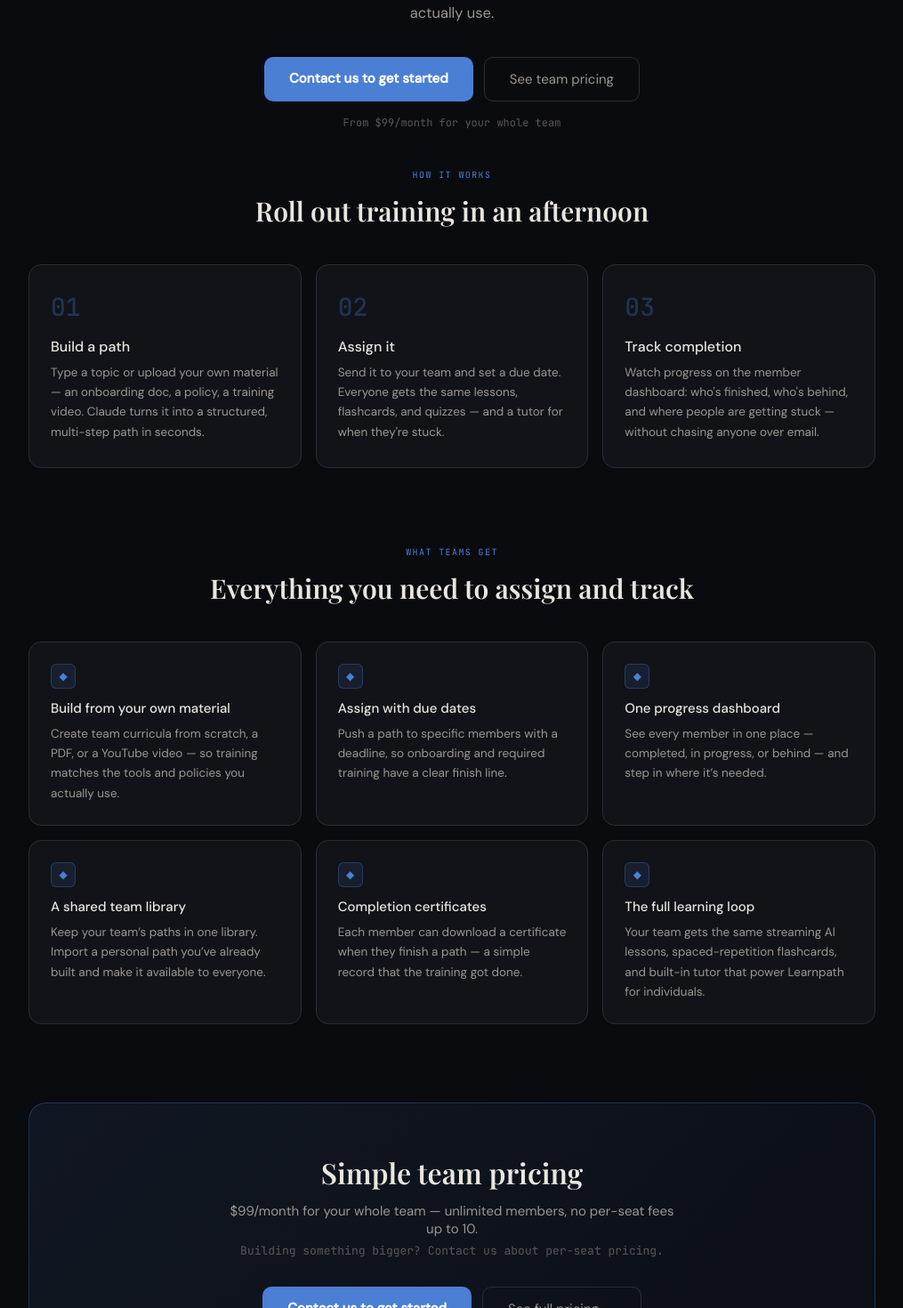
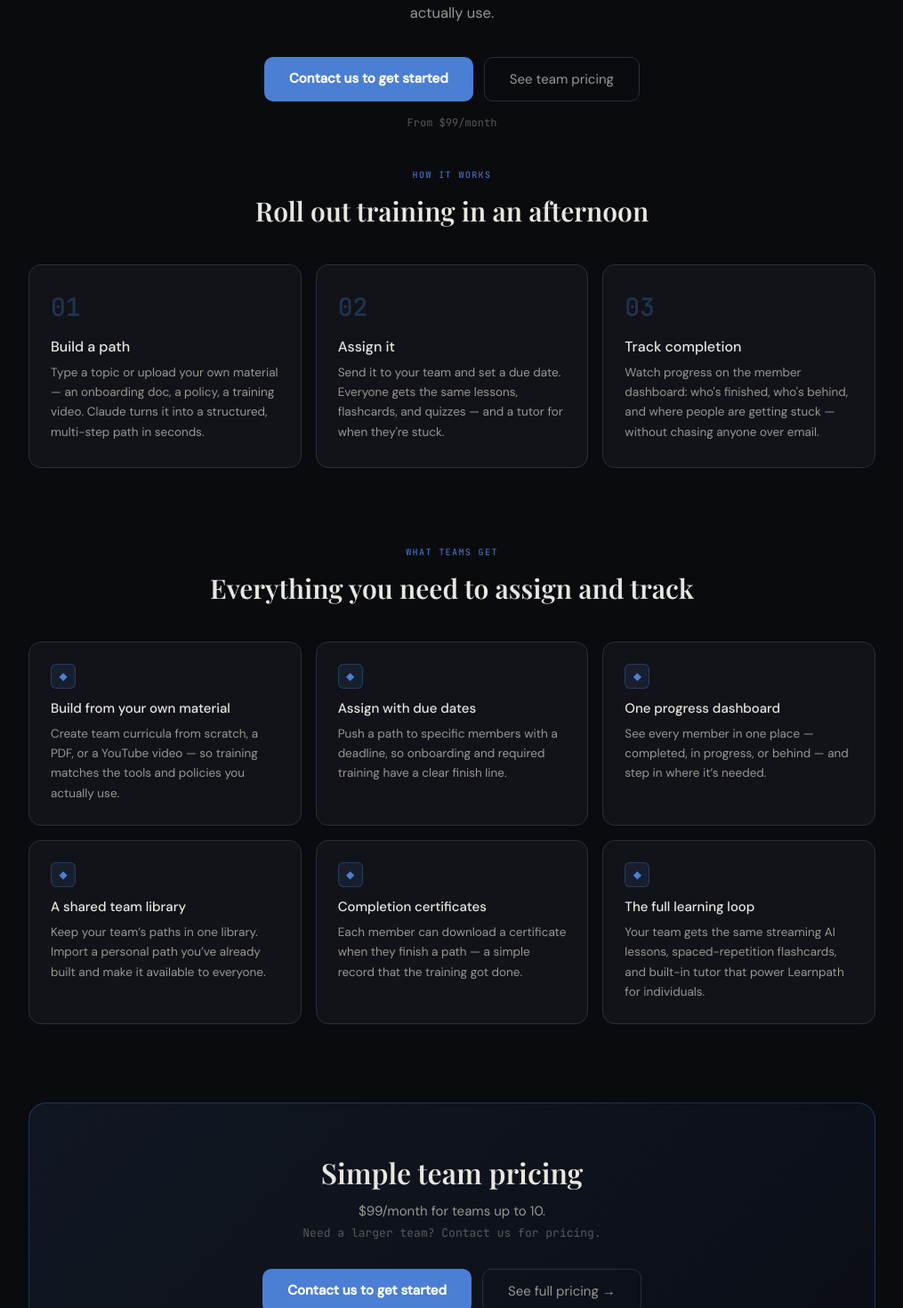
Before and after one commit to BBRC777/learnpath, a Next.js app: page /business in a window 1280 px wide. Shown: the part 400-1870 px from the top of the page at 89% size, without its empty margins (132-1147 px from the left). Built offline with nearby package versions, Linux system fonts and the light colour scheme; no server answers; a web font is replaced by a local one.

Commit message:
fix: clarify member limit in business page pricing teaser

```diff
--- a/app/business/page.tsx
+++ b/app/business/page.tsx
@@ -77,7 +77,7 @@ export default function BusinessPage() {
           <a href={MAILTO} style={{ padding: '14px 28px', borderRadius: 10, background: A, color: '#fff', fontSize: 15, fontWeight: 600, textDecoration: 'none', fontFamily: SANS }}>Contact us to get started</a>
           <Link href='/pricing' style={{ padding: '14px 28px', borderRadius: 10, border: `1px solid ${BDR}`, color: TEXT2, fontSize: 15, textDecoration: 'none', fontFamily: SANS }}>See team pricing</Link>
         </div>
-        <p style={{ fontSize: 12, color: TEXT3, marginTop: 16, fontFamily: MONO }}>From $99/month for your whole team</p>
+        <p style={{ fontSize: 12, color: TEXT3, marginTop: 16, fontFamily: MONO }}>From $99/month</p>
       </div>
 
       {/* HOW IT WORKS */}
@@ -118,8 +118,8 @@ export default function BusinessPage() {
       <div style={{ maxWidth: 1000, margin: '0 auto', padding: '0 24px 100px' }}>
         <div style={{ textAlign: 'center', padding: '56px 40px', background: 'linear-gradient(135deg, rgba(74,127,212,0.1), rgba(74,127,212,0.03))', border: `1px solid ${A_BDR}`, borderRadius: 20 }}>
           <div style={{ fontFamily: SERIF, fontSize: 32, color: TEXT, marginBottom: 12 }}>Simple team pricing</div>
-          <div style={{ fontSize: 15, color: TEXT2, marginBottom: 6, maxWidth: 520, margin: '0 auto 6px' }}>$99/month for your whole team — unlimited members, no per-seat fees up to 10.</div>
-          <div style={{ fontSize: 13, color: TEXT3, marginBottom: 32, fontFamily: MONO }}>Building something bigger? Contact us about per-seat pricing.</div>
+          <div style={{ fontSize: 15, color: TEXT2, marginBottom: 6, maxWidth: 520, margin: '0 auto 6px' }}>$99/month for teams up to 10.</div>
+          <div style={{ fontSize: 13, color: TEXT3, marginBottom: 32, fontFamily: MONO }}>Need a larger team? Contact us for pricing.</div>
           <div style={{ display: 'flex', gap: 12, justifyContent: 'center', flexWrap: 'wrap' }}>
             <a href={MAILTO} style={{ padding: '14px 28px', borderRadius: 10, background: A, color: '#fff', fontSize: 15, fontWeight: 600, textDecoration: 'none', fontFamily: SANS }}>Contact us to get started</a>
             <Link href='/pricing' style={{ padding: '14px 28px', borderRadius: 10, border: `1px solid ${BDR}`, color: TEXT2, fontSize: 15, textDecoration: 'none', fontFamily: SANS }}>See full pricing →</Link>
```
